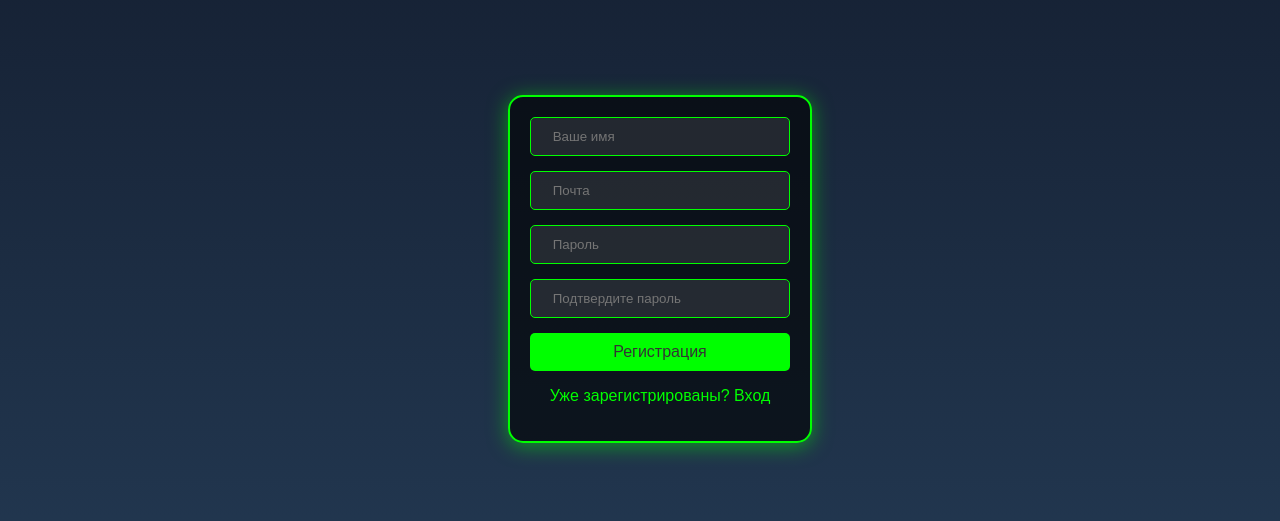
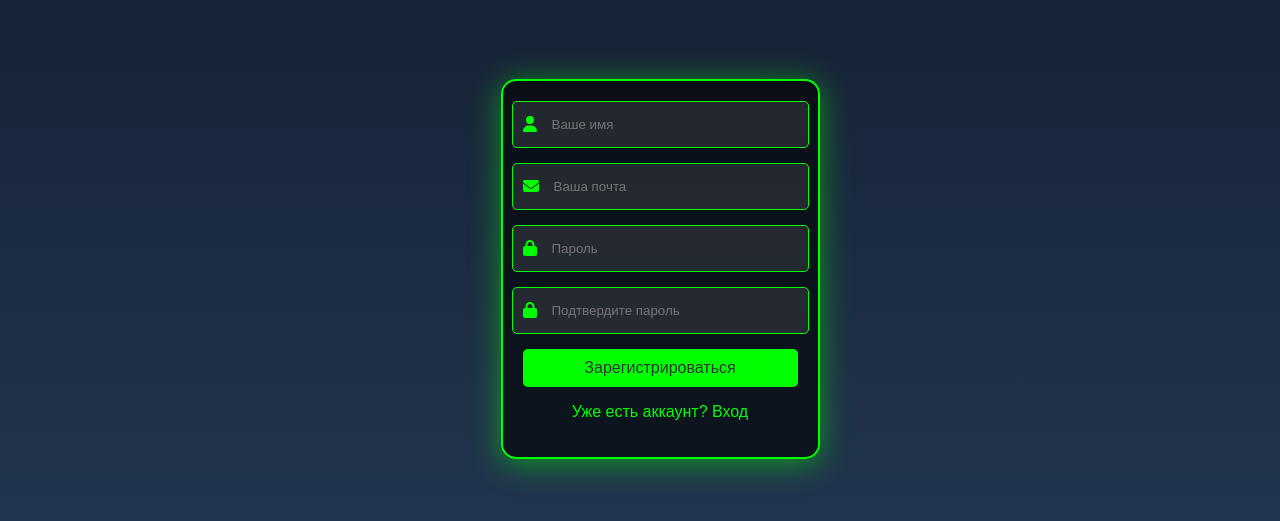
Before and after one commit to lopatuxin/programmator-front, a React (Create React App) app: page / in a window 1280 px wide. Shown: the part 131-652 px from the top of the page. Built offline with nearby package versions, Linux system fonts and the light colour scheme; a small style sheet from the web is missing.

Commit message:
Улучшил страницу регистрации

```diff
--- a/package.json
+++ b/package.json
@@ -3,11 +3,16 @@
   "version": "0.1.0",
   "private": true,
   "dependencies": {
+    "@fortawesome/fontawesome-svg-core": "^6.5.2",
+    "@fortawesome/free-brands-svg-icons": "^6.5.2",
+    "@fortawesome/free-solid-svg-icons": "^6.5.2",
+    "@fortawesome/react-fontawesome": "^0.2.2",
     "@testing-library/jest-dom": "^5.17.0",
     "@testing-library/react": "^13.4.0",
     "@testing-library/user-event": "^13.5.0",
     "react": "^18.3.1",
     "react-dom": "^18.3.1",
+    "react-hook-form": "^7.51.5",
     "react-scripts": "5.0.1",
     "web-vitals": "^2.1.4"
   },
--- a/public/index.html
+++ b/public/index.html
@@ -1,43 +1,13 @@
 <!DOCTYPE html>
 <html lang="en">
-  <head>
-    <meta charset="utf-8" />
-    <link rel="icon" href="%PUBLIC_URL%/favicon.ico" />
-    <meta name="viewport" content="width=device-width, initial-scale=1" />
-    <meta name="theme-color" content="#000000" />
-    <meta
-      name="description"
-      content="Web site created using create-react-app"
-    />
-    <link rel="apple-touch-icon" href="%PUBLIC_URL%/logo192.png" />
-    <!--
-      manifest.json provides metadata used when your web app is installed on a
-      user's mobile device or desktop. See https://developers.google.com/web/fundamentals/web-app-manifest/
-    -->
-    <link rel="manifest" href="%PUBLIC_URL%/manifest.json" />
-    <!--
-      Notice the use of %PUBLIC_URL% in the tags above.
-      It will be replaced with the URL of the `public` folder during the build.
-      Only files inside the `public` folder can be referenced from the HTML.
-
-      Unlike "/favicon.ico" or "favicon.ico", "%PUBLIC_URL%/favicon.ico" will
-      work correctly both with client-side routing and a non-root public URL.
-      Learn how to configure a non-root public URL by running `npm run build`.
-    -->
-    <title>React App</title>
-  </head>
-  <body>
-    <noscript>You need to enable JavaScript to run this app.</noscript>
-    <div id="root"></div>
-    <!--
-      This HTML file is a template.
-      If you open it directly in the browser, you will see an empty page.
-
-      You can add webfonts, meta tags, or analytics to this file.
-      The build step will place the bundled scripts into the <body> tag.
-
-      To begin the development, run `npm start` or `yarn start`.
-      To create a production bundle, use `npm run build` or `yarn build`.
-    -->
-  </body>
+<head>
+  <meta charset="UTF-8">
+  <meta name="viewport" content="width=device-width, initial-scale=1.0">
+  <title>Регистрация - Programmator</title>
+  <link rel="stylesheet" href="https://cdnjs.cloudflare.com/ajax/libs/font-awesome/5.15.4/css/all.min.css" integrity="sha384-jLKHWMGbfInI3U9VvW5z2k+haLkgF8L2HZX6td5rUsVG3+TZIpcl9RNGd4J9z8Fy" crossorigin="anonymous">
+</head>
+<body>
+<div id="root"></div>
+<script src="index.js"></script>
+</body>
 </html>
--- a/src/App.js
+++ b/src/App.js
@@ -1,12 +1,19 @@
 import React from 'react';
-import RegistrationForm from './RegistrationForm';
+import ReactDOM from 'react-dom';
+import {library} from '@fortawesome/fontawesome-svg-core';
+import {fab} from '@fortawesome/free-brands-svg-icons';
+import {faCogs, faEnvelope, faLock, faUser} from '@fortawesome/free-solid-svg-icons';
+import './App.css';
+import RegistrationForm from "./RegistrationForm";
+
+library.add(fab, faUser, faEnvelope, faLock, faCogs);
 
 function App() {
-  return (
-      <div className="App">
-        <RegistrationForm />
-      </div>
-  );
+    return (
+        <div className="App">
+            <RegistrationForm />
+        </div>
+    );
 }
 
 export default App;
--- a/src/RegistrationForm.css
+++ b/src/RegistrationForm.css
@@ -21,11 +21,18 @@ body {
     background: rgba(0, 0, 0, 0.6);
     border: 2px solid #00FF00;
     border-radius: 15px;
-    box-shadow: 0 3px 20px rgba(0, 255, 0, 0.5);
+    box-shadow: 0 4px 30px rgba(0, 255, 0, 0.5);
     padding: 20px;
     width: 100%;
+    max-width: 400px;
     text-align: center;
     color: white;
+}
+
+form {
+    display: flex;
+    flex-direction: column;
+    align-items: center;
 }
 
 .input-group {
@@ -36,6 +43,7 @@ body {
     border-radius: 5px;
     padding: 10px;
     border: 1px solid #00FF00;
+    width: 100%;
 }
 
 .input-group label {
@@ -49,6 +57,7 @@ body {
     outline: none;
     color: white;
     width: 100%;
+    padding: 5px;
 }
 
 button {
--- a/src/RegistrationForm.jsx
+++ b/src/RegistrationForm.jsx
@@ -1,38 +1,75 @@
 import React from 'react';
+import { useForm, Controller } from 'react-hook-form';
+import { FontAwesomeIcon } from '@fortawesome/react-fontawesome';
 import './RegistrationForm.css';
 
 const RegistrationForm = () => {
+    const { control, handleSubmit } = useForm();
+
+    const onSubmit = (data) => {
+        fetch('http://localhost:8080/auth/register', {
+            method: 'POST',
+            headers: {
+                'Content-Type': 'application/json'
+            },
+            body: JSON.stringify(data)
+        })
+            .then(response => response.json())
+            .then(data => console.log(data))
+            .catch(error => console.error('Error:', error));
+    };
+
     return (
         <div className="registration-container">
             <div className="registration-box">
-                <form>
+                <form onSubmit={handleSubmit(onSubmit)}>
                     <div className="input-group">
                         <label htmlFor="username">
-                            <i className="fas fa-user"></i>
+                            <FontAwesomeIcon icon="user" />
                         </label>
-                        <input type="text" id="username" name="username" placeholder="Ваше имя" required />
+                        <Controller
+                            name="username"
+                            control={control}
+                            defaultValue=""
+                            render={({ field }) => <input {...field} placeholder="Ваше имя" />}
+                        />
                     </div>
                     <div className="input-group">
                         <label htmlFor="email">
-                            <i className="fas fa-envelope"></i>
+                            <FontAwesomeIcon icon="envelope" />
                         </label>
-                        <input type="email" id="email" name="email" placeholder="Почта" required />
+                        <Controller
+                            name="email"
+                            control={control}
+                            defaultValue=""
+                            render={({ field }) => <input {...field} placeholder="Ваша почта" />}
+                        />
                     </div>
                     <div className="input-group">
                         <label htmlFor="password">
-                            <i className="fas fa-lock"></i>
+                            <FontAwesomeIcon icon="lock" />
                         </label>
-                        <input type="password" id="password" name="password" placeholder="Пароль" required />
+                        <Controller
+                            name="password"
+                            control={control}
+                            defaultValue=""
+                            render={({ field }) => <input {...field} type="password" placeholder="Пароль" />}
+                        />
                     </div>
                     <div className="input-group">
-                        <label htmlFor="confirm-password">
-                            <i className="fas fa-lock"></i>
+                        <label htmlFor="confirmPassword">
+                            <FontAwesomeIcon icon="lock" />
                         </label>
-                        <input type="password" id="confirm-password" name="confirm-password" placeholder="Подтвердите пароль" required />
+                        <Controller
+                            name="confirmPassword"
+                            control={control}
+                            defaultValue=""
+                            render={({ field }) => <input {...field} type="password" placeholder="Подтвердите пароль" />}
+                        />
                     </div>
-                    <button type="submit">Регистрация</button>
+                    <button type="submit">Зарегистрироваться</button>
                 </form>
-                <p>Уже зарегистрированы? <a href="#">Вход</a></p>
+                <p>Уже есть аккаунт? <a href="#">Вход</a></p>
             </div>
         </div>
     );
```
Also changed, not shown: 1 other file (tests, documents, lock files or other folders).
